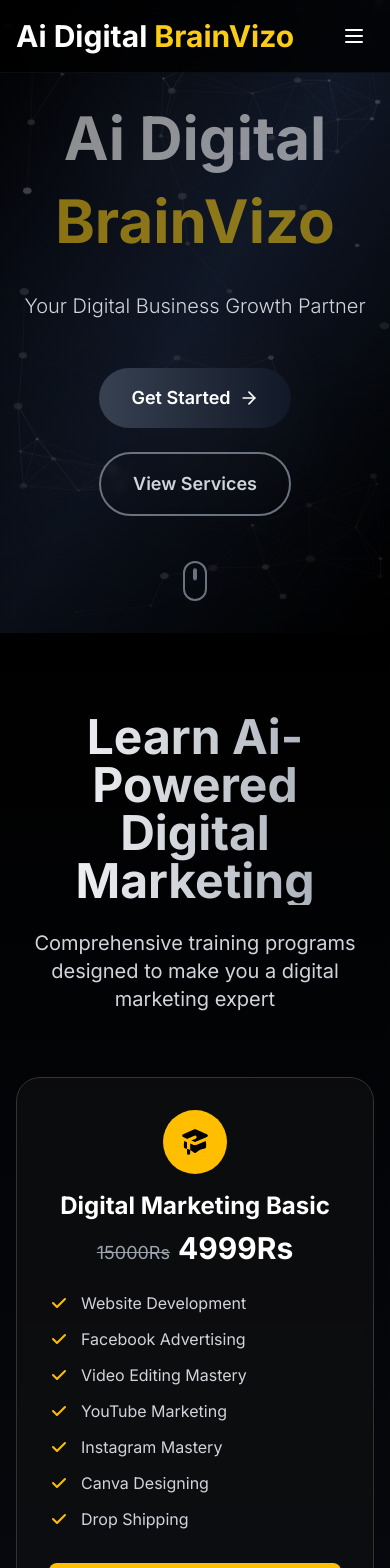
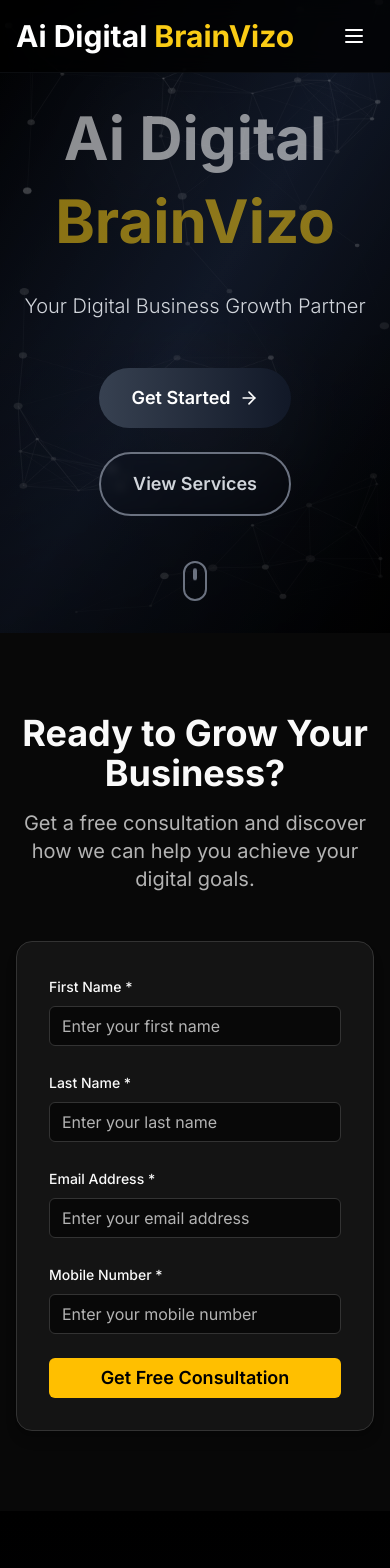
Before and after one commit to Vijay1977-lab/brainvizo-digital-pulse-91, a React (Vite) app: page / in a window 390 px wide. Shown: the top 1568 px of the page. Built offline with nearby package versions, Linux system fonts and the light colour scheme.

Commit message:
Add lead collection form
Add a lead form below the hero section to collect user information including first name, last name, mobile number, and email ID.

```diff
--- /dev/null
+++ b/src/components/LeadForm.tsx
@@ -0,0 +1,151 @@
+import React, { useState } from 'react';
+import { Button } from './ui/button';
+import { Input } from './ui/input';
+import { Label } from './ui/label';
+import { useToast } from '@/hooks/use-toast';
+
+const LeadForm = () => {
+  const [formData, setFormData] = useState({
+    firstName: '',
+    lastName: '',
+    email: '',
+    mobile: ''
+  });
+  const [isSubmitting, setIsSubmitting] = useState(false);
+  const { toast } = useToast();
+
+  const handleChange = (e: React.ChangeEvent<HTMLInputElement>) => {
+    setFormData({
+      ...formData,
+      [e.target.name]: e.target.value
+    });
+  };
+
+  const handleSubmit = async (e: React.FormEvent) => {
+    e.preventDefault();
+    setIsSubmitting(true);
+
+    try {
+      // Here you can add Supabase integration to store the lead data
+      console.log('Lead form data:', formData);
+
+      toast({
+        title: "Thank you!",
+        description: "We'll get back to you soon.",
+      });
+
+      // Reset form
+      setFormData({
+        firstName: '',
+        lastName: '',
+        email: '',
+        mobile: ''
+      });
+    } catch (error) {
+      toast({
+        title: "Error",
+        description: "Something went wrong. Please try again.",
+        variant: "destructive",
+      });
+    } finally {
+      setIsSubmitting(false);
+    }
+  };
+
+  return (
+    <section className="py-20 bg-background">
+      <div className="container mx-auto px-4">
+        <div className="max-w-2xl mx-auto">
+          <div className="text-center mb-12">
+            <h2 className="text-4xl font-bold text-foreground mb-4">
+              Ready to Grow Your Business?
+            </h2>
+            <p className="text-xl text-muted-foreground">
+              Get a free consultation and discover how we can help you achieve your digital goals.
+            </p>
+          </div>
+
+          <div className="bg-card p-8 rounded-2xl border border-border shadow-lg">
+            <form onSubmit={handleSubmit} className="space-y-6">
+              <div className="grid grid-cols-1 md:grid-cols-2 gap-6">
+                <div className="space-y-2">
+                  <Label htmlFor="firstName" className="text-foreground">
+                    First Name *
+                  </Label>
+                  <Input
+                    id="firstName"
+                    name="firstName"
+                    type="text"
+                    value={formData.firstName}
+                    onChange={handleChange}
+                    required
+                    className="bg-background border-border focus:border-primary"
+                    placeholder="Enter your first name"
+                  />
+                </div>
+
+                <div className="space-y-2">
+                  <Label htmlFor="lastName" className="text-foreground">
+                    Last Name *
+                  </Label>
+                  <Input
+                    id="lastName"
+                    name="lastName"
+                    type="text"
+                    value={formData.lastName}
+                    onChange={handleChange}
+                    required
+                    className="bg-background border-border focus:border-primary"
+                    placeholder="Enter your last name"
+                  />
+                </div>
+              </div>
+
+              <div className="space-y-2">
+                <Label htmlFor="email" className="text-foreground">
+                  Email Address *
+                </Label>
+                <Input
+                  id="email"
+                  name="email"
+                  type="email"
+                  value={formData.email}
+                  onChange={handleChange}
+                  required
+                  className="bg-background border-border focus:border-primary"
+                  placeholder="Enter your email address"
+                />
+              </div>
+
+              <div className="space-y-2">
+                <Label htmlFor="mobile" className="text-foreground">
+                  Mobile Number *
+                </Label>
+                <Input
+                  id="mobile"
+                  name="mobile"
+                  type="tel"
+                  value={formData.mobile}
+                  onChange={handleChange}
+                  required
+                  className="bg-background border-border focus:border-primary"
+                  placeholder="Enter your mobile number"
+                />
+              </div>
+
+              <Button
+                type="submit"
+                disabled={isSubmitting}
+                className="w-full bg-primary text-primary-foreground hover:bg-primary/90 py-3 text-lg font-semibold"
+              >
+                {isSubmitting ? 'Submitting...' : 'Get Free Consultation'}
+              </Button>
+            </form>
+          </div>
+        </div>
+      </div>
+    </section>
+  );
+};
+
+export default LeadForm;
--- a/src/pages/Index.tsx
+++ b/src/pages/Index.tsx
@@ -2,6 +2,7 @@
 import React from 'react';
 import Header from '../components/Header';
 import HeroSection from '../components/HeroSection';
+import LeadForm from '../components/LeadForm';
 import CoursesSection from '../components/CoursesSection';
 import ServicesSection from '../components/ServicesSection';
 import WhyChooseUsSection from '../components/WhyChooseUsSection';
@@ -17,6 +18,7 @@ const Index = () => {
     <div className="min-h-screen bg-black text-white overflow-x-hidden">
       <Header />
       <HeroSection />
+      <LeadForm />
       <CoursesSection />
       <ServicesSection />
       <WhyChooseUsSection />
```
Also changed, not shown: 1 other file (tests, documents, lock files or other folders).
